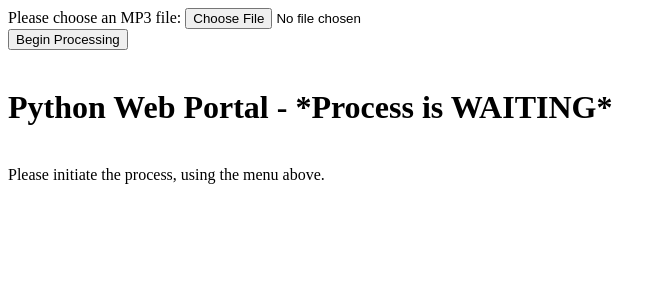
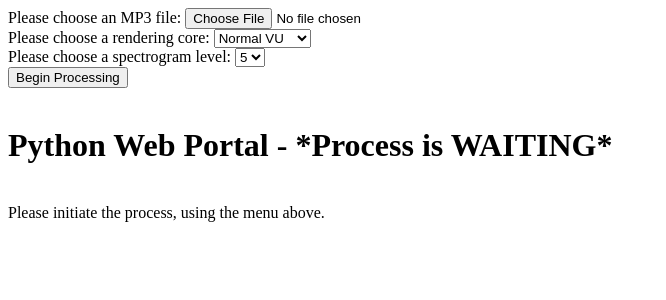
Before and after one commit to joshuaskling/Music-Visualizer, a PHP site: page /console.php in a window 1280 px wide. Shown: the top 300 px of the page, without its empty margins (0-666 px from the left). Run offline with PHP 8.4, Linux system fonts and the light colour scheme.

Commit message:
autoBlender v1.1, cores and bins enabled

```diff
--- a/AutoBlender/console.php
+++ b/AutoBlender/console.php
@@ -4,7 +4,17 @@
 <meta http-equiv="Content-Type" content="text/html" charset="windows-1256" /></head>
 
 <form enctype="multipart/form-data" action='<?php echo $_SERVER["PHP_SELF"]; ?>' method="POST">
-Please choose an MP3 file: <input name="file" type="file" /><br />
+Please choose an MP3 file: <input name="file" type="file" /><br>
+Please choose a rendering core: <select name="core">
+											<option value='VUmeter'>Normal VU</option>
+											<option value='VUXmeter'>Normal VUX</option>
+											<option value='VUYmeter'>Normal VUY</option>
+								</select><br>
+Please choose a spectrogram level: 	<select name="mels">
+											<option value=5>5</option>
+											<option value=6>6</option>
+											<option value=7>7</option>
+									</select><br>
 <input type="submit" value="Begin Processing" /></form><br>
 
 <script type="text/javascript" src="main.js"></script>
@@ -24,6 +34,9 @@ if(!file_exists("in_use")){
 	 	else{
 			if(!file_exists("in_use")){
 
+				$core = $_POST['core'];
+				$mels = $_POST['mels'];
+
 				$sid = session_id();
 				$block = fopen("in_use", "c+");
 				fwrite($block, "Script is in use by SDI: ".$sid."\r\n");
@@ -32,12 +45,15 @@ if(!file_exists("in_use")){
 				echo "Selected file: ".$_FILES["file"]["name"]."<br>Size: ".(int)($_FILES["file"]["size"]/1024)." kB<br>";
 				move_uploaded_file($_FILES["file"]["tmp_name"],$_FILES["file"]["name"]);
 
+				echo "Selected core: " . $core . "<br>";
+				echo "Selected levels: " . $mels . "<br>";
+
 				$file_parts = pathinfo($_FILES["file"]["name"]);
 				switch($file_parts['extension'])
 				{
 					case "mp3":
 						rename($_FILES["file"]["name"],"pyBlender\Output\userMusic.mp3");
-						$cmd = 'start "PHP Daemon" "C:\Program Files (x86)\PHP\v5.3\php.exe" -f mediator.php';
+						$cmd = 'start "PHP Daemon" "C:\Program Files (x86)\PHP\v5.3\php.exe" -f mediator.php ' . $core . " " . $mels;
 						pclose(popen($cmd, 'r'));
 						break;
 
--- a/AutoBlender/mediator.php
+++ b/AutoBlender/mediator.php
@@ -6,8 +6,11 @@ $descriptorspec = array(
    2 => array("file", "Err.txt", "a") // stderr
 );
 
+$core = $argv[1];
+$mels = $argv[2];
+
 //* PYTHON FUNCTION
-$process = proc_open("python .\pyBlender\Scripts\autoBlender.py 10", $descriptorspec, $pipes);
+$process = proc_open("python .\pyBlender\Scripts\autoBlender.py ". $core . " " . $mels, $descriptorspec, $pipes);
 $status = proc_get_status($process);
 while($status['running']==true){
 	sleep(1);
@@ -48,6 +51,7 @@ while(true){
 		fwrite($file, "Script terminated.");
 		fclose($file);
 		sleep(5);
+		system('taskkill /f /im blender.exe');
 		system('taskkill /f /im php.exe');
 	}
 }
```
Also changed, not shown: 1 other file.
